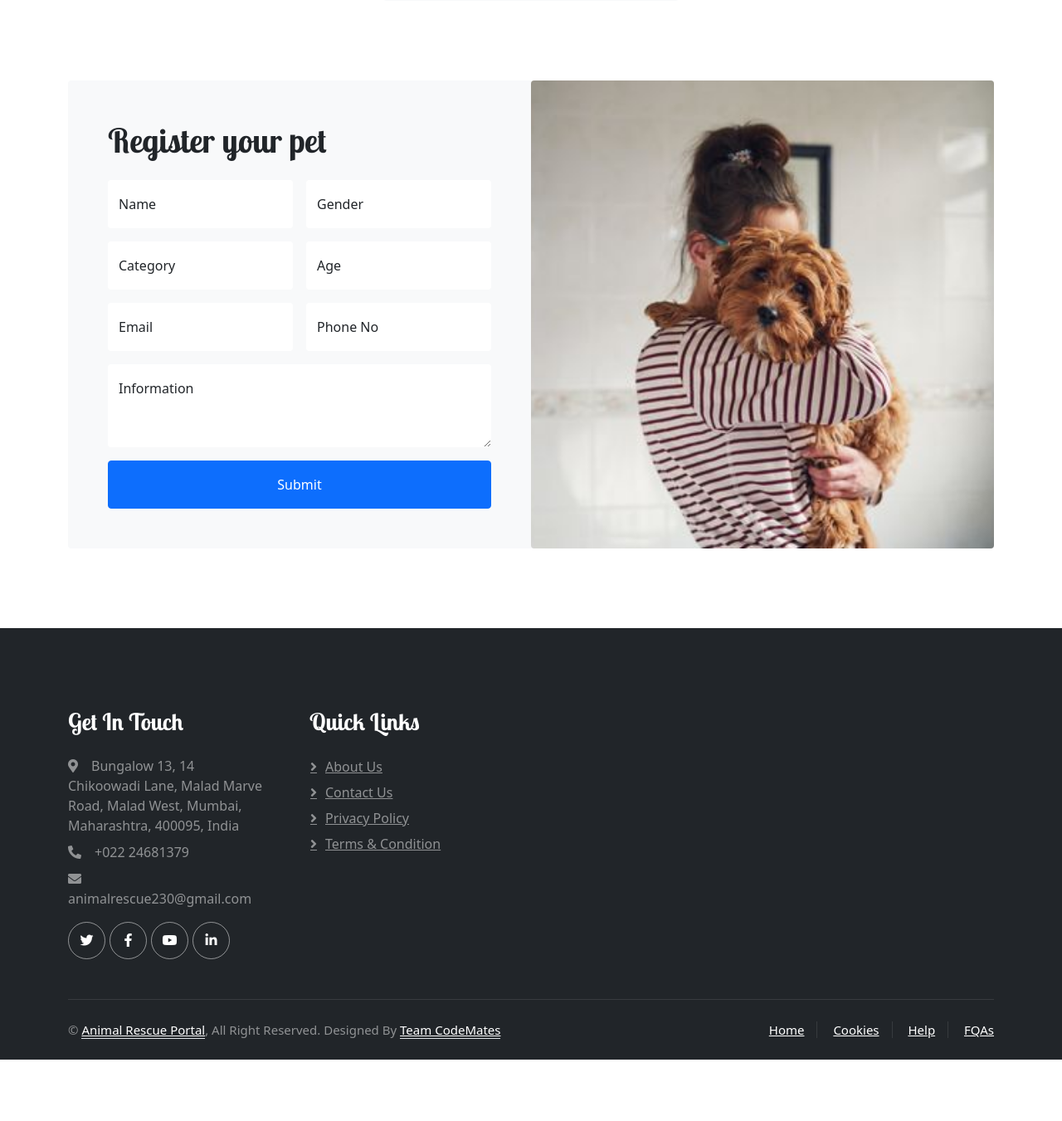
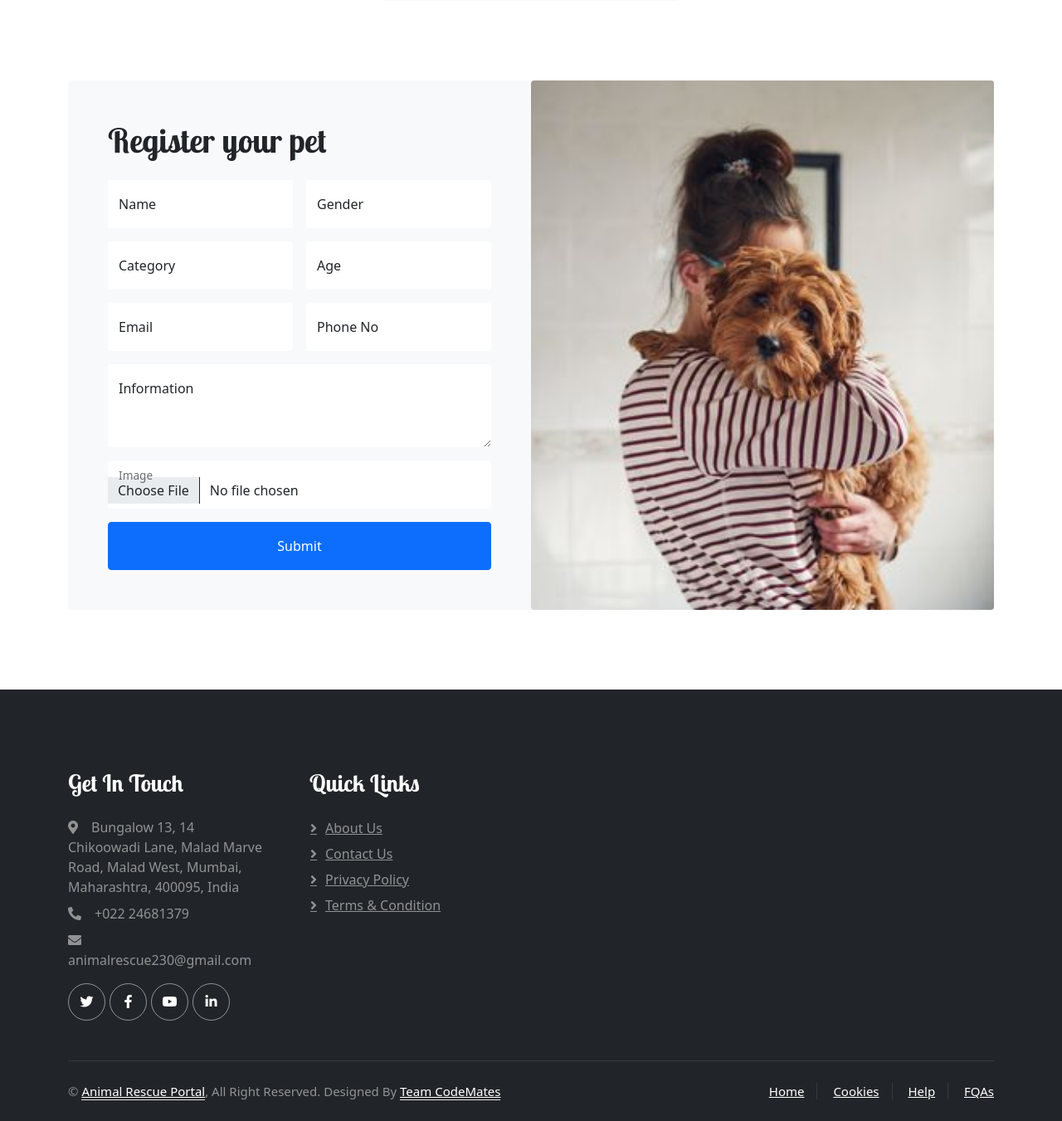
Before and after one commit to Sharon005/23_CodeMates_Crescendo2k22, a Django app: page /adoption in a window 1280 px wide. Shown: the part 1506-2857 px from the top of the page at 83% size. Before the commit the page ends 2783 px from the top, so only its background shows below. Run offline with Django 3.2, Linux system fonts and the light colour scheme; some libraries are stand-ins or nearby versions.

Commit message:
Integrated forms with backend

```diff
--- a/Web_App/models.py
+++ b/Web_App/models.py
@@ -8,7 +8,8 @@ class ContactUS(models.Model):
     age = models.IntegerField()
     email = models.EmailField()
     number = models.IntegerField()
-    subject  = models.CharField(max_length=100, null=True)
+    message  = models.CharField(max_length=100, null=True)
+    image = models.ImageField(null=True, blank=True)
 
     def __str__(self):
         return self.name
--- a/Web_App/templates/Web_App/adoption.html
+++ b/Web_App/templates/Web_App/adoption.html
@@ -323,6 +323,12 @@
                                             </div>
                                         </div>
                                         <div class="col-12">
+                                            <div class="form-floating">
+                                                <input name="image" type="file" id="image" class="form-control border-0" placeholder="Image">
+                                                <label >Image</label>
+                                            </div>
+                                        </div>
+                                        <div class="col-12">
                                             <button class="btn btn-primary w-100 py-3" type="submit" value="submit" id="form-submit">Submit</button>
                                         </div>
                                     </div>
--- a/Web_App/views.py
+++ b/Web_App/views.py
@@ -136,10 +136,11 @@ def adoption(request):
         category = request.POST.get('category')
         age = request.POST.get('age')
         email = request.POST.get('email')
-        subject = request.POST.get('subject')
+        message = request.POST.get('message')
         number = request.POST.get('number')
+        image = request.POST.get('image')
 
-        adoption = ContactUS(name=name, gender=gender, category=category, age=age, email=email,   number=number, subject=subject,)
+        adoption = ContactUS(name=name, gender=gender, category=category, age=age, email=email,   number=number, message=message, image=image,)
 
         adoption.save()
         messages.success(request, 'Your form has been submitted!')
```
Also changed, not shown: Web_App/migrations/0001_initial.py (added), Web_App/migrations/0002_contactus_image.py (added), Web_App/migrations/0003_rename_subject_contactus_message.py (added), db.sqlite3.
